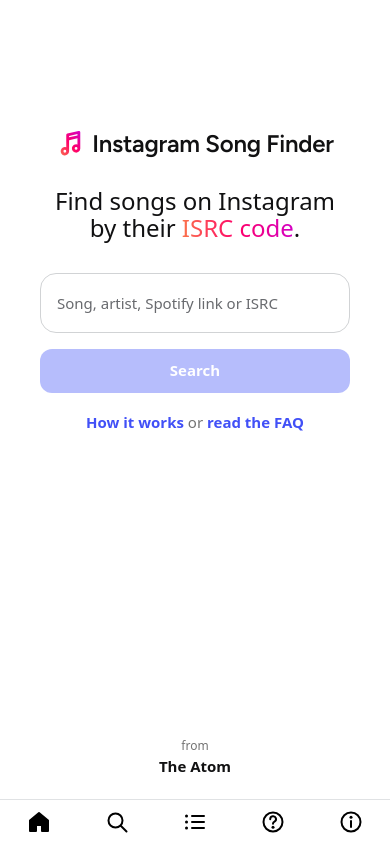
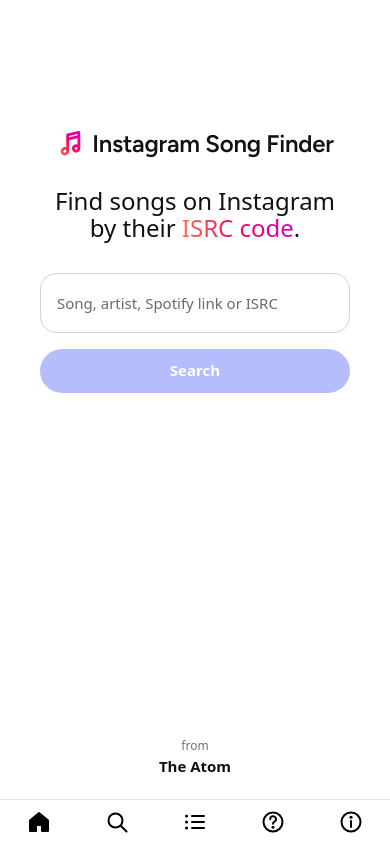
Before and after one commit to zakisheriff/Instagram-Song-Finder, a Next.js app: page / in a window 390 px wide. Shown: the top 843 px of the page. Built offline with nearby package versions, Linux system fonts and the light colour scheme.

Commit message:
style: use pill-shaped search button on mobile and remove help links from the landing

```diff
--- a/app/globals.css
+++ b/app/globals.css
@@ -697,10 +697,6 @@ select {
   margin-top: 12px;
 }
 
-.panel__links {
-  display: none;
-}
-
 .panel__byline {
   display: flex;
   align-items: baseline;
@@ -1331,25 +1327,7 @@ select {
 
   .search__submit {
     margin-top: 16px;
-    border-radius: 12px;
     background: var(--color-mobile-action);
-    font-weight: 600;
-  }
-
-  .panel__links {
-    display: block;
-    margin-top: 20px;
-    font-size: 15px;
-    line-height: 18px;
-    text-align: center;
-    color: var(--color-text-muted);
-  }
-
-  .panel__links a {
-    display: inline-block;
-    padding: 8px 0;
-    margin: -8px 0;
-    color: var(--color-link);
     font-weight: 600;
   }
 
--- a/components/SongFinder.tsx
+++ b/components/SongFinder.tsx
@@ -119,10 +119,6 @@ export function SongFinder({ headline }: SongFinderProps) {
           </a>
         </form>
 
-        <p className="panel__links">
-          <a href="#how-it-works">How it works</a> or <a href="#faq">read the FAQ</a>
-        </p>
-
         <SearchResults
           search={search}
           selectedId={selected?.id ?? null}
```
